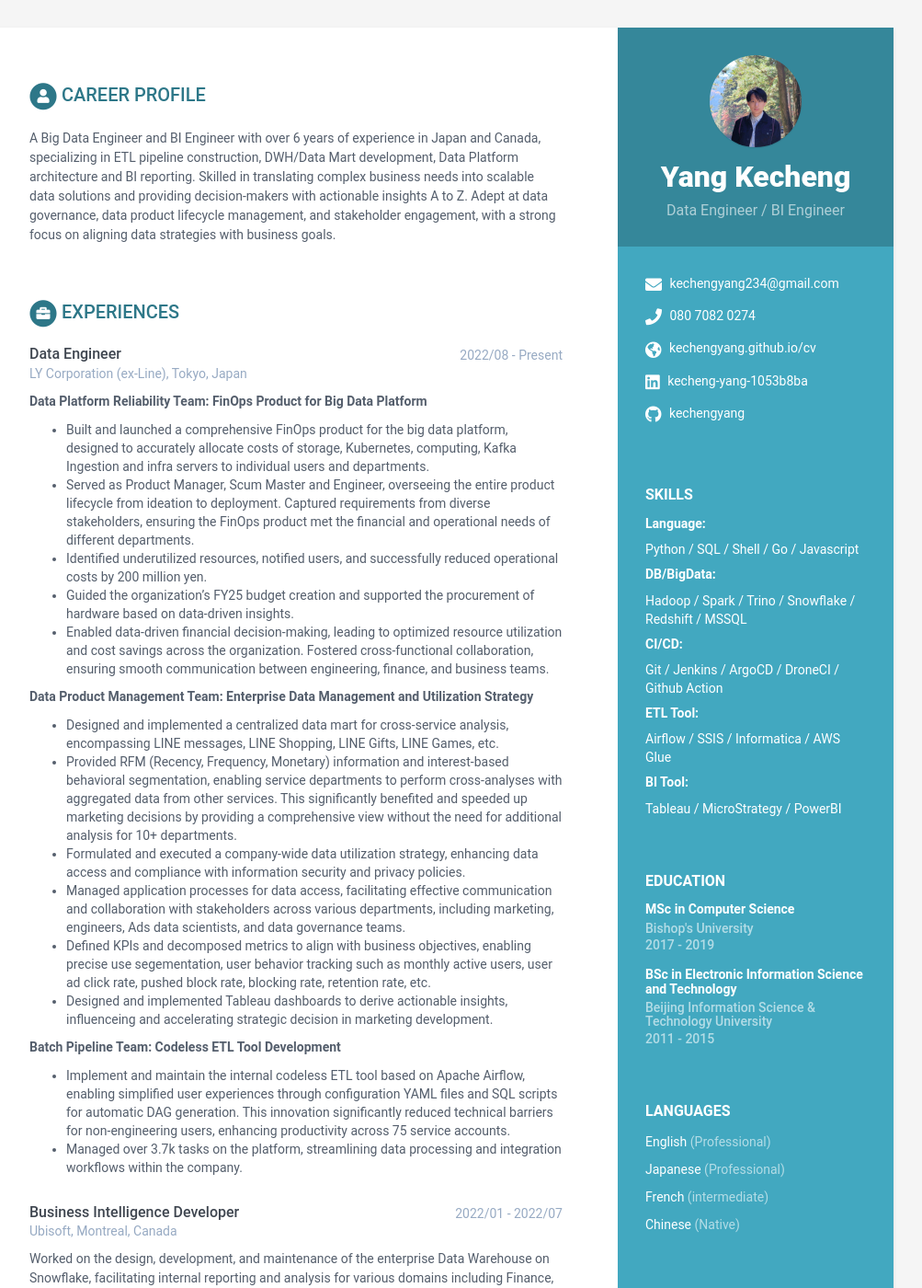
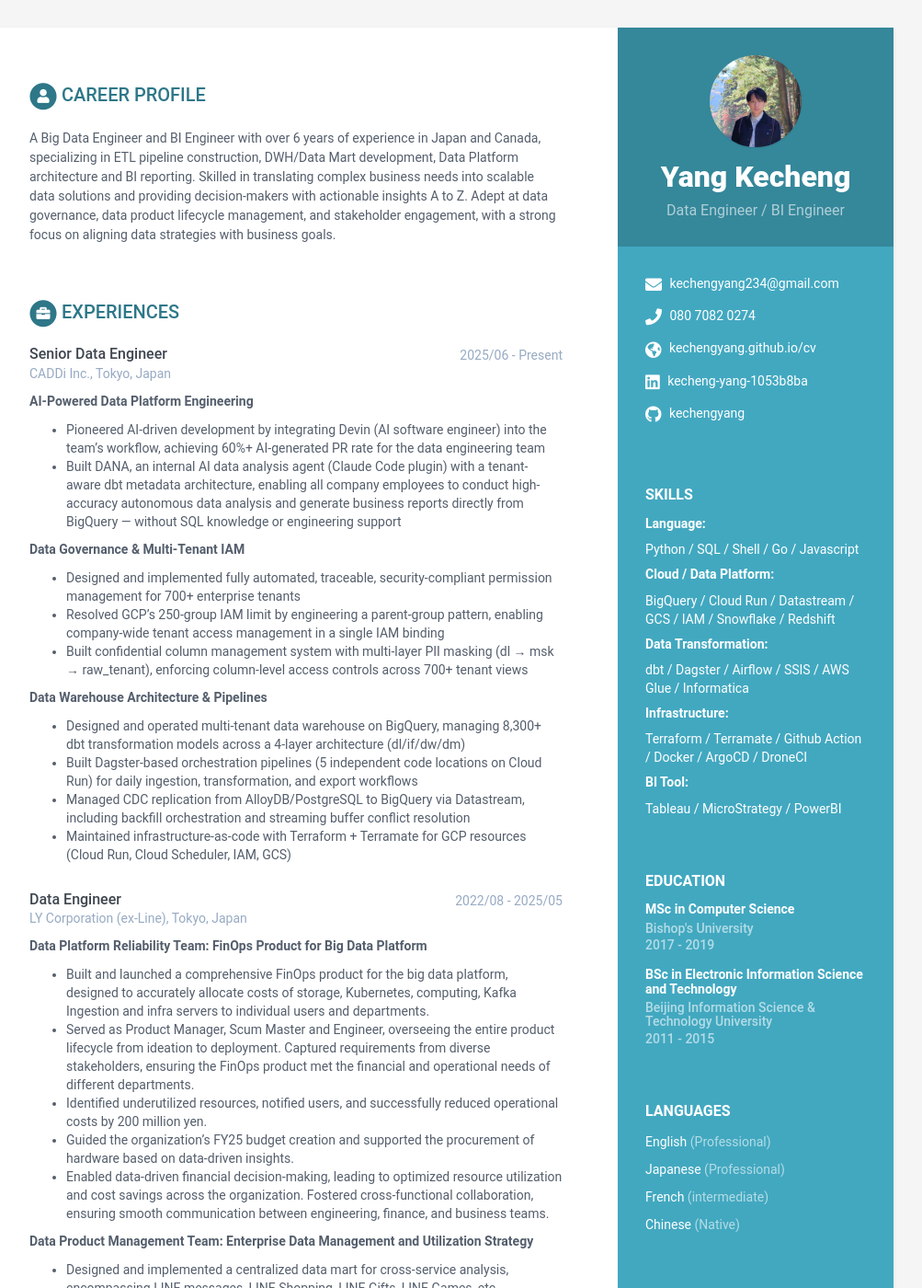
Before and after one commit to kechengyang/cv, a Jekyll site: the page built from index.html, in a window 1280 px wide and 1400 px high. Shown: the whole window at 92% size, without its empty margins (168-1171 px from the left). Built offline with Jekyll 4.4.1, drawn with Linux system fonts in a browser that asks for light colours.

Commit message:
feat: add CADDi experience as Senior Data Engineer
- Add CADDi Inc. role (2025/06 - Present) with 3 sub-sections:
  AI-powered data platform (DANA agent, 60%+ AI PR rate), data governance
  & multi-tenant IAM (700+ tenants), data warehouse architecture (8,300+
  dbt models, Dagster, Datastream, Terraform)
- Update LY Corporation end date to 2025/05
- Refresh skills: Cloud/Data Platform, Data Transformation, Infrastructure

Co-Authored-By: Claude Sonnet 4.6 <noreply@anthropic.com>

```diff
--- a/_data/data.yml
+++ b/_data/data.yml
@@ -33,12 +33,12 @@ sidebar:
     categories:
       - item: Language
         skills: ["Python", "SQL", "Shell", "Go", "Javascript"]
-      - item: DB/BigData
-        skills: ["Hadoop", "Spark", "Trino", "Snowflake", "Redshift", "MSSQL"]
-      - item: CI/CD
-        skills: ["Git", "Jenkins", "ArgoCD", "DroneCI", "Github Action"]
-      - item: ETL Tool
-        skills: ["Airflow", "SSIS", "Informatica", "AWS Glue"]
+      - item: Cloud / Data Platform
+        skills: ["BigQuery", "Cloud Run", "Datastream", "GCS", "IAM", "Snowflake", "Redshift"]
+      - item: Data Transformation
+        skills: ["dbt", "Dagster", "Airflow", "SSIS", "AWS Glue", "Informatica"]
+      - item: Infrastructure
+        skills: ["Terraform", "Terramate", "Github Action", "Docker", "ArgoCD", "DroneCI"]
       - item: BI Tool
         skills: ["Tableau", "MicroStrategy", "PowerBI"]
 
@@ -89,8 +89,27 @@ education:
 experiences:
   title: Experiences
   info:
+    - role: Senior Data Engineer
+      time: 2025/06 - Present
+      company: CADDi Inc., Tokyo, Japan
+      details: |
+        **AI-Powered Data Platform Engineering**
+        - Pioneered AI-driven development by integrating Devin (AI software engineer) into the team's workflow, achieving 60%+ AI-generated PR rate for the data engineering team
+        - Built DANA, an internal AI data analysis agent (Claude Code plugin) with a tenant-aware dbt metadata architecture, enabling all company employees to conduct high-accuracy autonomous data analysis and generate business reports directly from BigQuery — without SQL knowledge or engineering support
+
+        **Data Governance & Multi-Tenant IAM**
+        - Designed and implemented fully automated, traceable, security-compliant permission management for 700+ enterprise tenants
+        - Resolved GCP's 250-group IAM limit by engineering a parent-group pattern, enabling company-wide tenant access management in a single IAM binding
+        - Built confidential column management system with multi-layer PII masking (dl → msk → raw_tenant), enforcing column-level access controls across 700+ tenant views
+
+        **Data Warehouse Architecture & Pipelines**
+        - Designed and operated multi-tenant data warehouse on BigQuery, managing 8,300+ dbt transformation models across a 4-layer architecture (dl/if/dw/dm)
+        - Built Dagster-based orchestration pipelines (5 independent code locations on Cloud Run) for daily ingestion, transformation, and export workflows
+        - Managed CDC replication from AlloyDB/PostgreSQL to BigQuery via Datastream, including backfill orchestration and streaming buffer conflict resolution
+        - Maintained infrastructure-as-code with Terraform + Terramate for GCP resources (Cloud Run, Cloud Scheduler, IAM, GCS)
+
     - role: Data Engineer
-      time: 2022/08 - Present
+      time: 2022/08 - 2025/05
       company: LY Corporation (ex-Line), Tokyo, Japan
       details: |
         **Data Platform Reliability Team: FinOps Product for Big Data Platform**
```
